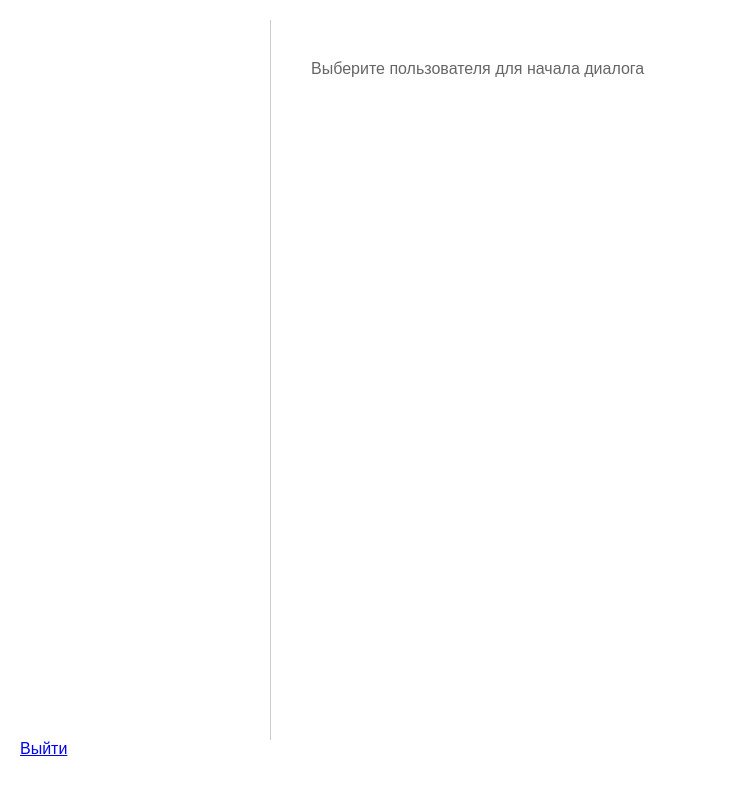
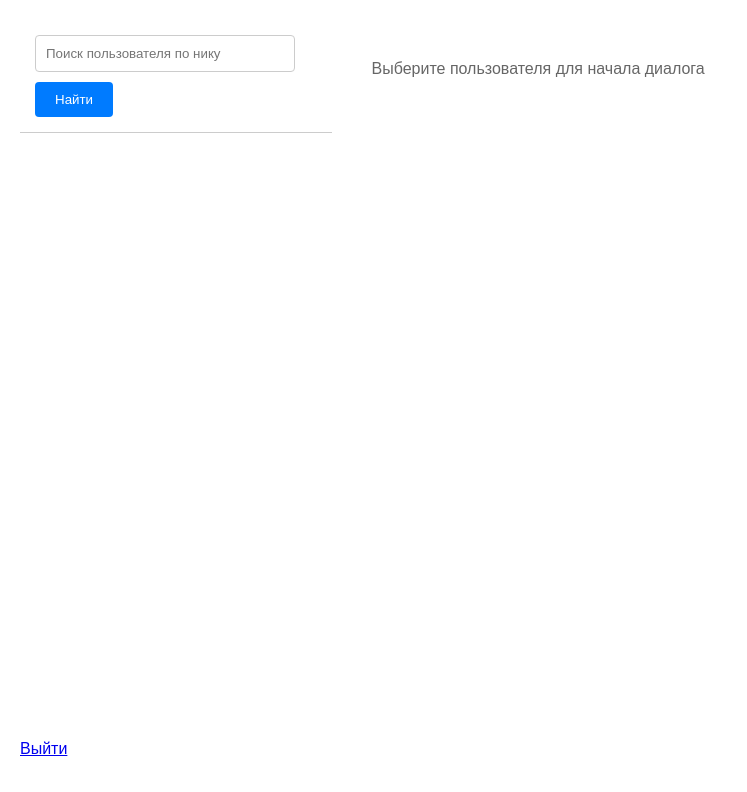
Before and after one commit to midlxx/site-1, a plain HTML site: page admin.html in a window 1280 px wide. Shown: the whole page, without its empty margins (0-747 px from the left). Drawn offline with Linux system fonts and the light colour scheme.

Commit message:
Update admin.html

```diff
--- a/admin.html
+++ b/admin.html
@@ -1,12 +1,18 @@
 <!DOCTYPE html>
 <html>
 <head>
-  <title>Админ-панель чата</title>
+  <title>Админ‑панель чата</title>
   <link rel="stylesheet" href="css/style.css">
 </head>
 <body>
   <div class="admin-container">
-    <div id="usersList"></div>
+    <div>
+      <div class="search-user">
+        <input type="text" class="search-input" id="searchUser" placeholder="Поиск пользователя по нику">
+        <button onclick="searchUser()">Найти</button>
+      </div>
+      <div id="usersList"></div>
+    </div>
     <div id="chatArea">
       <div class="no-selection">Выберите пользователя для начала диалога</div>
     </div>
```
